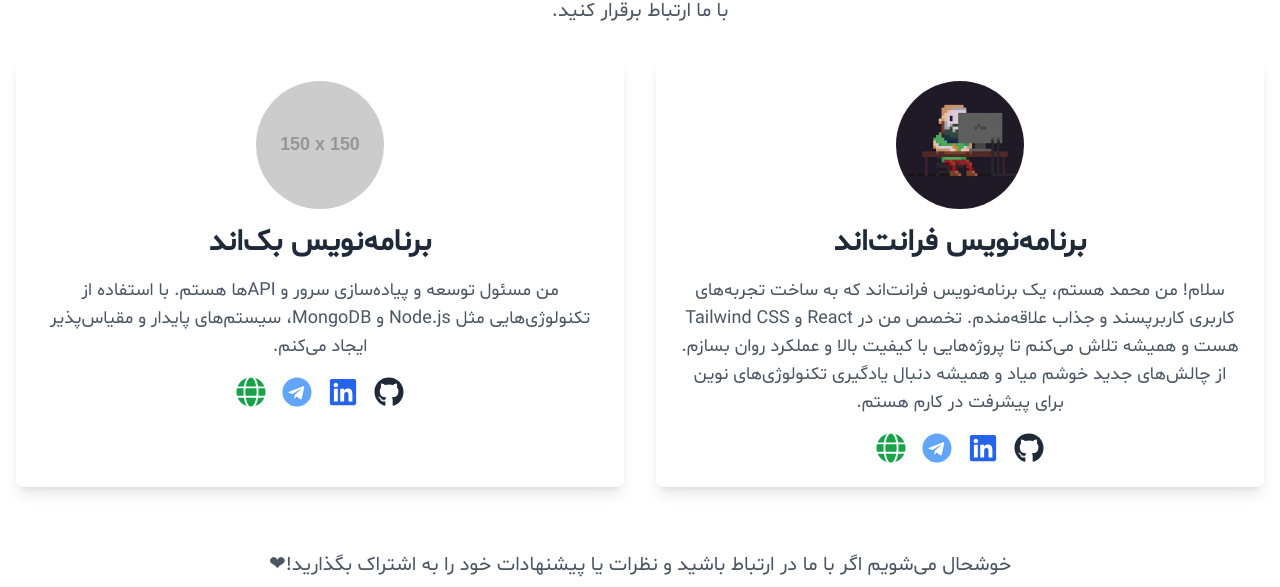
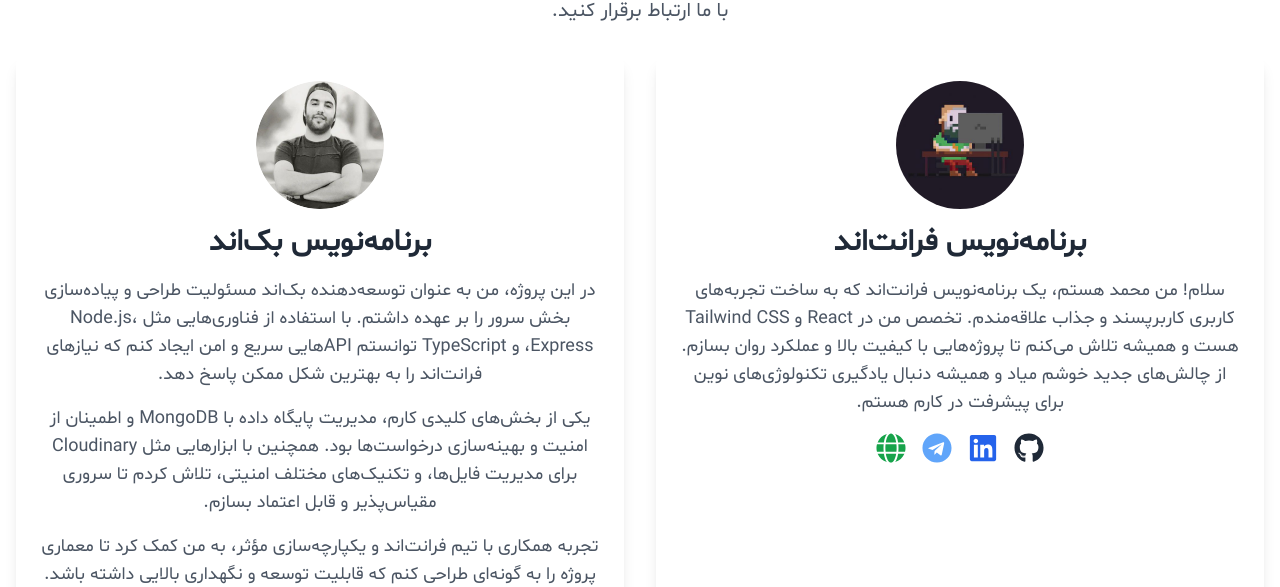
Before and after one commit to m-mohammad-d/azogeh, a React (Vite) app in the folder client/: page /contact in a window 1280 px wide. Shown: the part 347-934 px from the top of the page. Built offline with nearby package versions, Linux system fonts and the light colour scheme; no server answers.

Commit message:
fix: complete backend info on aboutUs page

```diff
--- a/client/src/pages/ContactUs.tsx
+++ b/client/src/pages/ContactUs.tsx
@@ -1,4 +1,3 @@
-
 import { FaGithub, FaLinkedin, FaTelegram, FaGlobe } from "react-icons/fa";
 
 const ContactUs = () => {
@@ -21,7 +20,6 @@ const ContactUs = () => {
             />
             <h2 className="text-2xl md:text-3xl font-bold text-gray-800 mb-4">برنامه‌نویس فرانت‌اند</h2>
             <p className="text-lg text-gray-600 mb-4">
-              {" "}
               سلام! من محمد هستم، یک برنامه‌نویس فرانت‌اند که به ساخت تجربه‌های کاربری کاربرپسند و جذاب علاقه‌مندم. تخصص
               من در React و Tailwind CSS هست و همیشه تلاش می‌کنم تا پروژه‌هایی با کیفیت بالا و عملکرد روان بسازم. از
               چالش‌های جدید خوشم میاد و همیشه دنبال یادگیری تکنولوژی‌های نوین برای پیشرفت در کارم هستم.
@@ -46,26 +44,37 @@ const ContactUs = () => {
           {/* بک‌اند دولوپر */}
           <div className="bg-white p-6 rounded-lg shadow-lg">
             <img
-              src="https://via.placeholder.com/150"
+              src="/avatar-backend.png"
               alt="Backend Developer Avatar"
               className="w-32 h-32 mx-auto mb-4 rounded-full"
             />
             <h2 className="text-2xl md:text-3xl font-bold text-gray-800 mb-4">برنامه‌نویس بک‌اند</h2>
             <p className="text-lg text-gray-600 mb-4">
-              من مسئول توسعه و پیاده‌سازی سرور و APIها هستم. با استفاده از تکنولوژی‌هایی مثل Node.js و MongoDB،
-              سیستم‌های پایدار و مقیاس‌پذیر ایجاد می‌کنم.
+              در این پروژه، من به عنوان توسعه‌دهنده بک‌اند مسئولیت طراحی و پیاده‌سازی بخش سرور را بر عهده داشتم. با
+              استفاده از فناوری‌هایی مثل Node.js، Express، و TypeScript توانستم APIهایی سریع و امن ایجاد کنم که نیازهای
+              فرانت‌اند را به بهترین شکل ممکن پاسخ دهد.
+            </p>
+            <p className="text-lg text-gray-600 mb-4">
+              یکی از بخش‌های کلیدی کارم، مدیریت پایگاه داده با MongoDB و اطمینان از امنیت و بهینه‌سازی درخواست‌ها بود.
+              همچنین با ابزارهایی مثل Cloudinary برای مدیریت فایل‌ها، و تکنیک‌های مختلف امنیتی، تلاش کردم تا سروری
+              مقیاس‌پذیر و قابل اعتماد بسازم.
+            </p>
+            <p className="text-lg text-gray-600 mb-4">
+              تجربه همکاری با تیم فرانت‌اند و یکپارچه‌سازی مؤثر، به من کمک کرد تا معماری پروژه را به گونه‌ای طراحی کنم
+              که قابلیت توسعه و نگهداری بالایی داشته باشد. این پروژه فرصتی عالی برای رشد حرفه‌ای من و تقویت مهارت‌هایم
+              در توسعه بک‌اند بود.
             </p>
             <div className="flex justify-center space-x-4 space-x-reverse">
-              <a href="https://github.com/your-github-backend" target="_blank" rel="noopener noreferrer">
+              <a href="https://github.com/h3nrzi" target="_blank" rel="noopener noreferrer">
                 <FaGithub size={30} className="text-gray-800 hover:text-gray-600" />
               </a>
-              <a href="https://linkedin.com/in/your-linkedin-backend" target="_blank" rel="noopener noreferrer">
+              <a href="https://linkedin.com/in/h3nrzi" target="_blank" rel="noopener noreferrer">
                 <FaLinkedin size={30} className="text-blue-600 hover:text-blue-500" />
               </a>
-              <a href="https://t.me/your-telegram-backend" target="_blank" rel="noopener noreferrer">
+              <a href="https://t.me/h3nrzi" target="_blank" rel="noopener noreferrer">
                 <FaTelegram size={30} className="text-blue-400 hover:text-blue-300" />
               </a>
-              <a href="https://your-website-backend.com" target="_blank" rel="noopener noreferrer">
+              <a href="#" target="_blank" rel="noopener noreferrer">
                 <FaGlobe size={30} className="text-green-600 hover:text-green-500" />
               </a>
             </div>
```
Also changed, not shown: client/public/avatar-backend.png (added).
